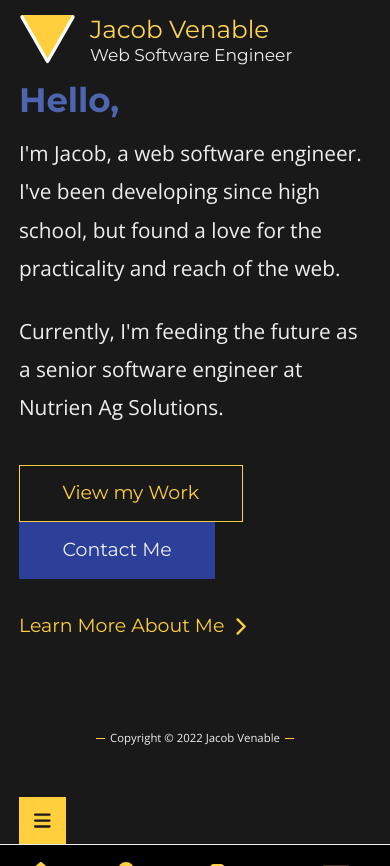
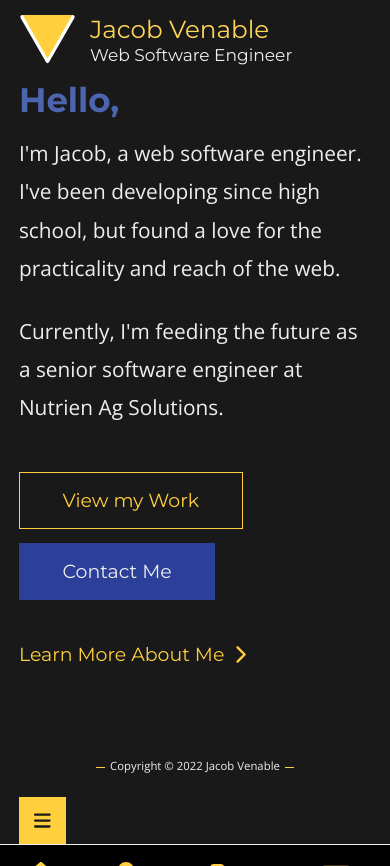
Before and after one commit to jacobvenable/portfolio-nextjs, a Next.js app: page / in a window 390 px wide. Before the commit the page ends 844 px from the top, so only its background shows below. Built offline with nearby package versions, Linux system fonts and the light colour scheme.

Commit message:
style: fix spacing of button on mobile home page

```diff
--- a/components/Intro/Intro.tsx
+++ b/components/Intro/Intro.tsx
@@ -24,7 +24,12 @@ const Intro = () => (
         Nutrien Ag Solutions.
       </Typography>
       <Stack direction="vertical" padded>
-        <Stack>
+        <Stack
+          direction={{
+            mobile: "vertical",
+            tablet: "horizontal",
+          }}
+        >
           <Button<LinkProps> color="yellow-light" component={Link} href="/work">
             View my Work
           </Button>
```
